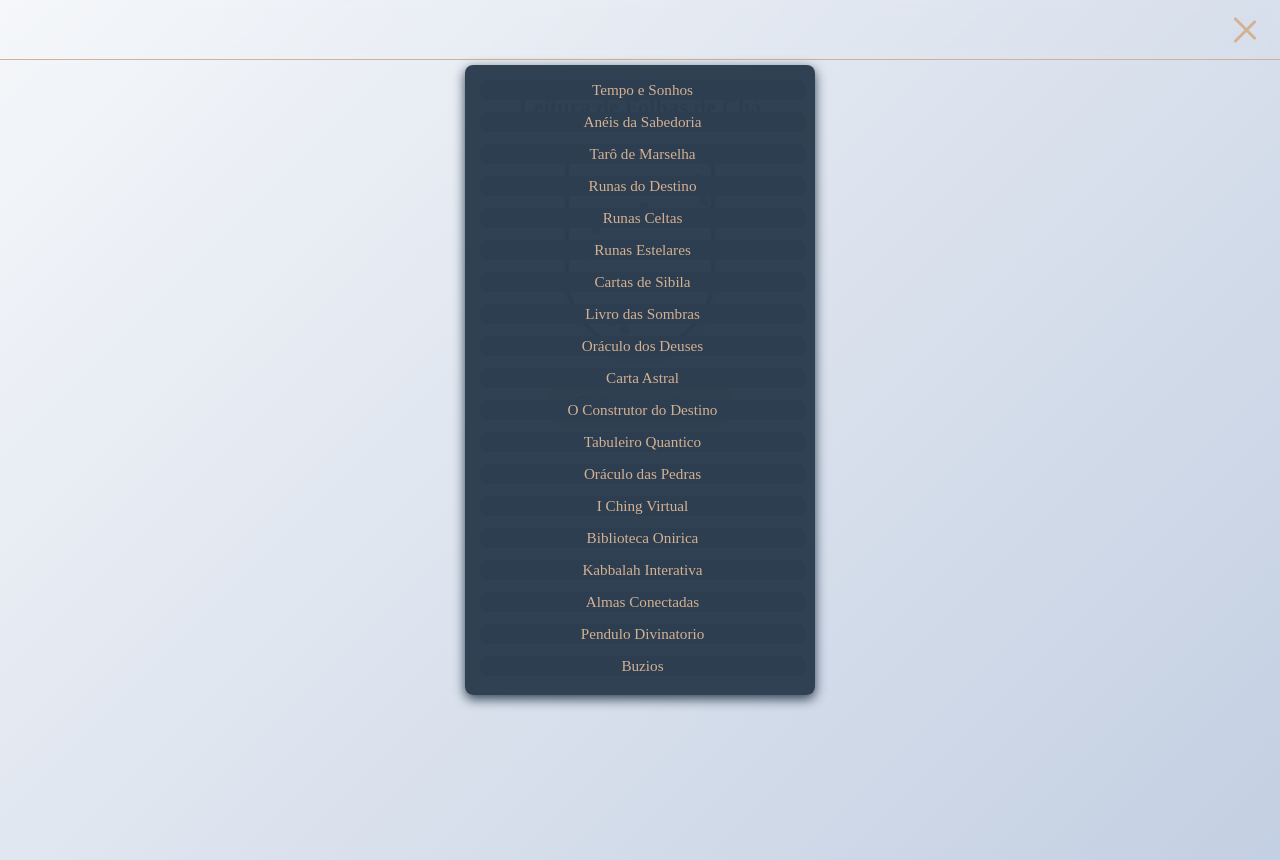
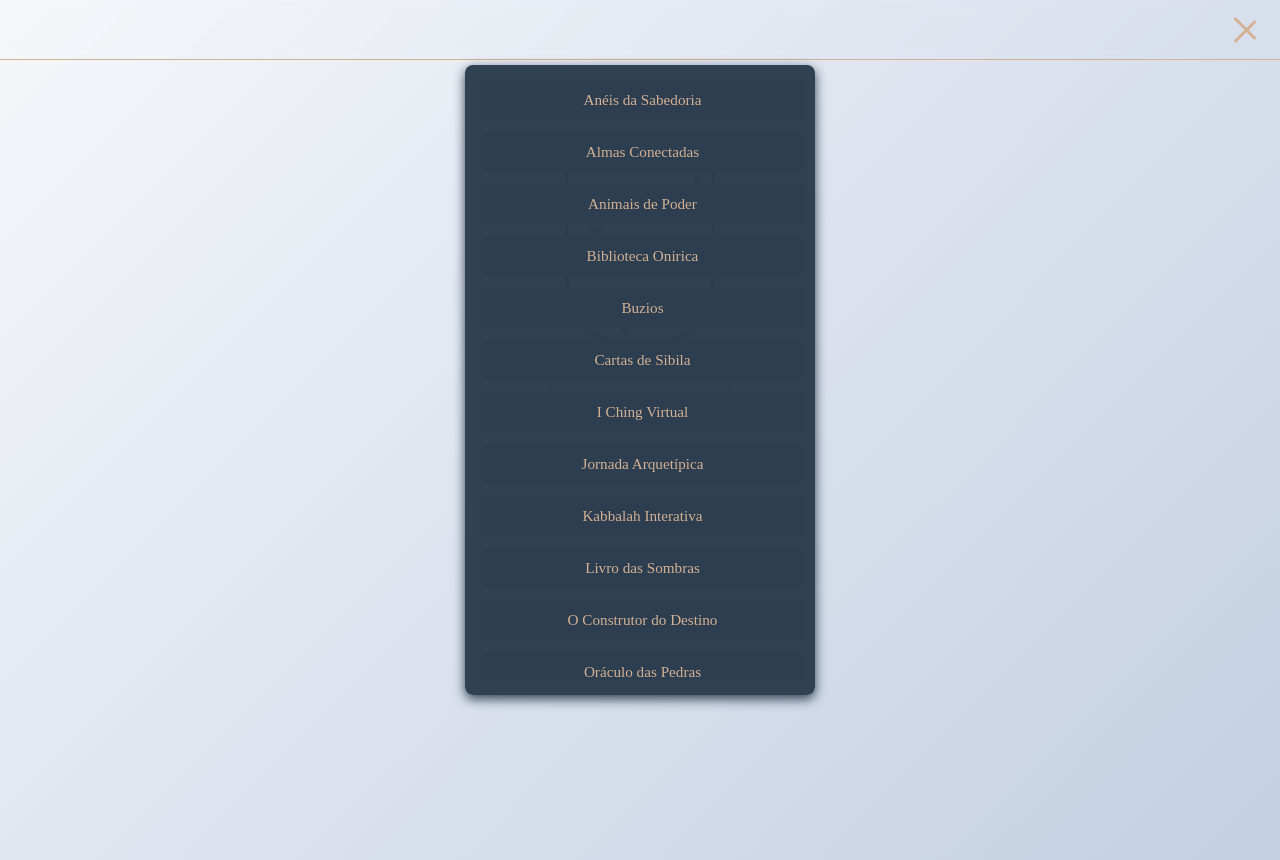
Before and after one commit to alexxanorafa/Tasseografia, a plain HTML site: page index.html in a window 1280 px wide. Both pictures are taken after a click on the element 1245 px from the left and 29 px from the top of the page. Drawn offline with Linux system fonts and the light colour scheme.

Commit message:
Update index.html

```diff
--- a/index.html
+++ b/index.html
@@ -14,35 +14,34 @@
             <span></span>
         </div>
         <nav class="menu" id="menu">
-            <ul>
-                <a href="https://alexxanorafa.github.io/Tempo_e_Sonhos/" class="menu-item">Tempo e Sonhos</a>
-                <a href="https://alexxanorafa.github.io/Aneis_da_Sabedoria/" class="menu-item">Anéis da Sabedoria</a>
-                <a href="https://alexxanorafa.github.io/TarodeMarselha/" class="menu-item">Tarô de Marselha</a>
-                <a href="https://alexxanorafa.github.io/Runas-do-Destino/" class="menu-item">Runas do Destino</a>
-                <a href="https://alexxanorafa.github.io/Runas-Celtas/" class="menu-item">Runas Celtas</a>
-                <a href="https://alexxanorafa.github.io/Runas-Estelares/" class="menu-item">Runas Estelares</a>
-                <a href="https://alexxanorafa.github.io/Cartas-de-Sibila/" class="menu-item">Cartas de Sibila</a>
-                <a href="https://alexxanorafa.github.io/Livro-das-Sombras/" class="menu-item">Livro das Sombras</a>
-                <a href="https://alexxanorafa.github.io/Oraculo-dos-Deuses/" class="menu-item">Oráculo dos Deuses</a>
-                <a href="https://alexxanorafa.github.io/posicionamentodosastros/" class="menu-item">Carta Astral</a>
-                <a href="https://alexxanorafa.github.io/O-Construtor-do-Destino/" class="menu-item">O Construtor do Destino</a>
-                <a href="https://alexxanorafa.github.io/Tabuleiro-Quantico/" class="menu-item">Tabuleiro Quantico</a>
-                <a href="https://alexxanorafa.github.io/Oraculo-das-Pedras/" class="menu-item">Oráculo das Pedras</a>
-                <a href="https://alexxanorafa.github.io/I-Ching-Virtual/" class="menu-item">I Ching Virtual</a>
-                <a href="https://alexxanorafa.github.io/Biblioteca-Onirica/" class="menu-item">Biblioteca Onirica</a>
-                <a href="https://alexxanorafa.github.io/Kabbalah-Interativa/" class="menu-item">Kabbalah Interativa</a>
-                <a href="https://alexxanorafa.github.io/Almas-Conectadas/" class="menu-item">Almas Conectadas</a>
-                <a href="https://alexxanorafa.github.io/Pendulo-Divinatorio/" class="menu-item">Pendulo Divinatorio</a>
-                <a href="https://alexxanorafa.github.io/Buzios/" class="menu-item">Buzios</a>
-                <a href="https://alexxanorafa.github.io/Tasseografia/" class="menu-item">Tasseografia</a>
-                <a href="https://alexxanorafa.github.io/Xamanismo-Animal/" class="menu-item">Xamanismo Animal</a>
-                <a href="https://alexxanorafa.github.io/Animais-de-Poder/" class="menu-item">Animais de Poder</a>
-                <a href="https://alexxanorafa.github.io/Jornada-Arquetipica/" class="menu-item">Jornada Arquetípica</a>
-                <a href="https://alexxanorafa.github.io/Whispering-Shadows/" class="menu-item">Whispering Shadows</a>
-                <a href="https://alexxanorafa.github.io/Whispering-Shadows-2/" class="menu-item">Whispering Shadows 2</a>
-                <a href="https://alexxanorafa.github.io/Whispering-Shadows-3/" class="menu-item">Whispering Shadows 3</a>
-                <a href="https://alexxanorafa.github.io/The-Da-Vinci-Code/" class="menu-item">The Da Vinci Code</a>
-            </ul>
+        <ul>
+            <!-- Cada item de menu dentro de <li> -->
+              <li><a href="https://alexxanorafa.github.io/Aneis_da_Sabedoria/" class="menu-item">Anéis da Sabedoria</a></li>
+              <li><a href="https://alexxanorafa.github.io/Almas-Conectadas/" class="menu-item">Almas Conectadas</a></li>
+              <li><a href="https://alexxanorafa.github.io/Animais-de-Poder/" class="menu-item">Animais de Poder</a></li>
+              <li><a href="https://alexxanorafa.github.io/Biblioteca-Onirica/" class="menu-item">Biblioteca Onirica</a></li>
+              <li><a href="https://alexxanorafa.github.io/Buzios/" class="menu-item">Buzios</a></li>
+              <li><a href="https://alexxanorafa.github.io/Cartas-de-Sibila/" class="menu-item">Cartas de Sibila</a></li>
+              <li><a href="https://alexxanorafa.github.io/I-Ching-Virtual/" class="menu-item">I Ching Virtual</a></li>
+              <li><a href="https://alexxanorafa.github.io/Jornada-Arquetipica/" class="menu-item">Jornada Arquetípica</a></li>
+              <li><a href="https://alexxanorafa.github.io/Kabbalah-Interativa/" class="menu-item">Kabbalah Interativa</a></li>
+              <li><a href="https://alexxanorafa.github.io/Livro-das-Sombras/" class="menu-item">Livro das Sombras</a></li>
+              <li><a href="https://alexxanorafa.github.io/O-Construtor-do-Destino/" class="menu-item">O Construtor do Destino</a></li>
+              <li><a href="https://alexxanorafa.github.io/Oraculo-das-Pedras/" class="menu-item">Oráculo das Pedras</a></li>
+              <li><a href="https://alexxanorafa.github.io/Pendulo-Divinatorio/" class="menu-item">Pendulo Divinatorio</a></li>
+              <li><a href="https://alexxanorafa.github.io/Runas-Celtas/" class="menu-item">Runas Celtas</a></li>
+              <li><a href="https://alexxanorafa.github.io/Runas-do-Destino/" class="menu-item">Runas Estelares</a></li>
+              <li><a href="https://alexxanorafa.github.io/Runas-do-Destino/" class="menu-item">Runas Nórdicas</a></li>
+              <li><a href="https://alexxanorafa.github.io/Tabuleiro-Quantico/" class="menu-item">Tabuleiro Quantico</a></li>
+              <li><a href="https://alexxanorafa.github.io/TarodeMarselha/" class="menu-item">Tarô de Marselha</a></li>
+              <li><a href="https://alexxanorafa.github.io/Tasseografia/" class="menu-item">Tasseografia</a></li>
+              <li><a href="https://alexxanorafa.github.io/Tempo_e_Sonhos/" class="menu-item">Tempo e Sonhos</a></li>
+              <li><a href="https://alexxanorafa.github.io/The-Da-Vinci-Code/" class="menu-item">The Da Vinci Code</a></li>
+              <li><a href="https://alexxanorafa.github.io/Whispering-Shadows/" class="menu-item">Whispering Shadows</a></li>
+              <li><a href="https://alexxanorafa.github.io/Whispering-Shadows-2/" class="menu-item">Whispering Shadows 2</a></li>
+              <li><a href="https://alexxanorafa.github.io/Whispering-Shadows-3/" class="menu-item">Whispering Shadows 3</a></li>
+              <li><a href="https://alexxanorafa.github.io/Xamanismo-Animal/" class="menu-item">Xamanismo Animal</a></li>
+        </ul>
         </nav>
     </header>
 
```
